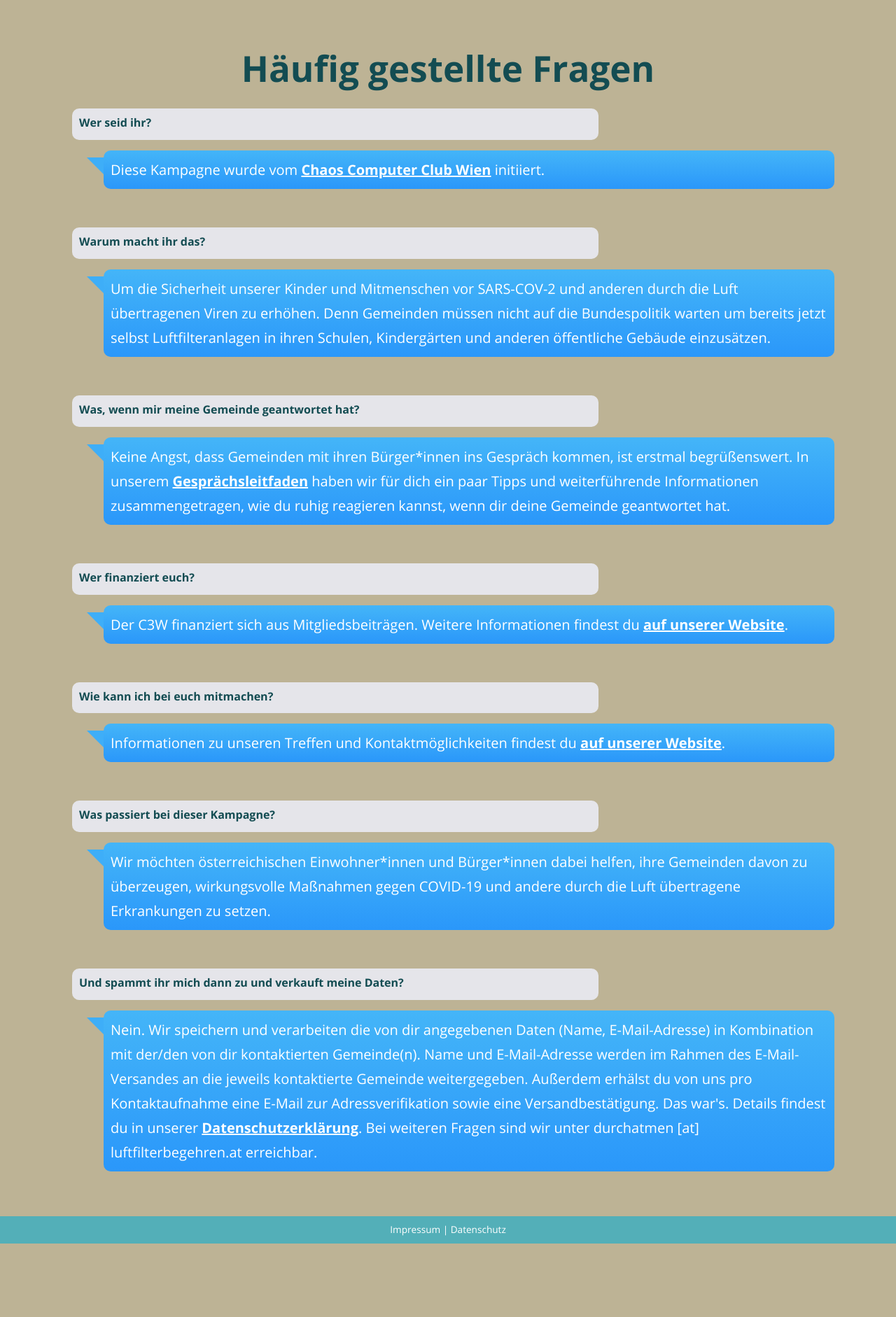
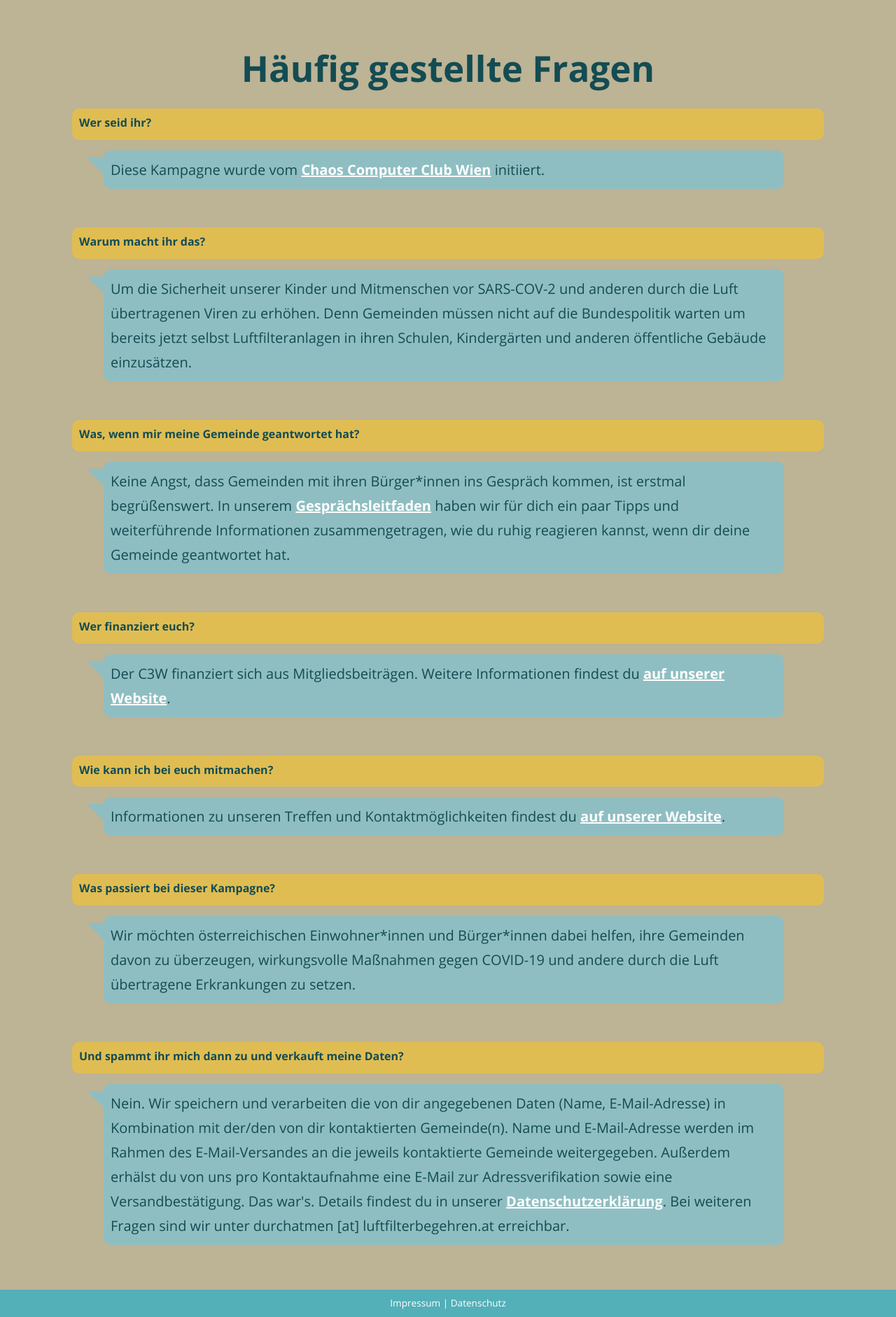
Before and after one commit to c3wien/Poke-That-Gmeind, a Python web app: template luftfilterbegehren/templates/general/faq.html in a window 1280 px wide. Shown: the part 97-1979 px from the top of the page at 70% size. Before the commit the page ends 1874 px from the top, so only its background shows below. Run offline with Jinja, Linux system fonts and the light colour scheme; the template is opened without the code that fills it, so the values that code supplies are empty; some libraries are stand-ins or nearby versions.

Commit message:
fix colorscheme for faq

```diff
--- a/luftfilterbegehren/static/css/style.css
+++ b/luftfilterbegehren/static/css/style.css
@@ -1376,14 +1376,13 @@ nav > ul > li:nth-of-type(2) > a:hover {
 .chat li:nth-child(even){
     position: relative;
     margin-left: 60px;
-    background: -webkit-gradient(linear, 0 0, 0 100%, from(#44B5F8), to(#44B5F8));
-    background: -moz-linear-gradient(#44B5F8, #2A97FA);
-    background: -o-linear-gradient(#44B5F8, #2A97FA);
-    background: linear-gradient(#44B5F8, #2A97FA);
+    margin-right: calc(12px + 60px);
+    background-color: #8fbec2;
     border-radius: 10px;
     padding: 10px;
-    color: #fff;
-}
+    color: #134C52;
+}
+
 .chat li:nth-child(even):after{
     content: ' ';
     position: absolute;
@@ -1394,7 +1393,7 @@ nav > ul > li:nth-of-type(2) > a:hover {
     top: 10px;
     bottom: auto;
     border: 12px solid;
-    border-color: #3EAEF8 #3EAEF8 transparent transparent;
+    border-color: #8fbec2 #8fbec2 transparent transparent;
 }
 .chat li:nth-child(odd){
     margin: 55px 15px 15px;
@@ -1406,12 +1405,9 @@ nav > ul > li:nth-of-type(2) > a:hover {
     clear: both;
 }
 .chat .avtxt{
-
-    background: #E5E5EA;
-    width: 70%;
+    background: #e0bd53;
     border-radius: 10px;
     padding: 10px;
-
 }
 .chat .btn{
     width: 550px;
```
